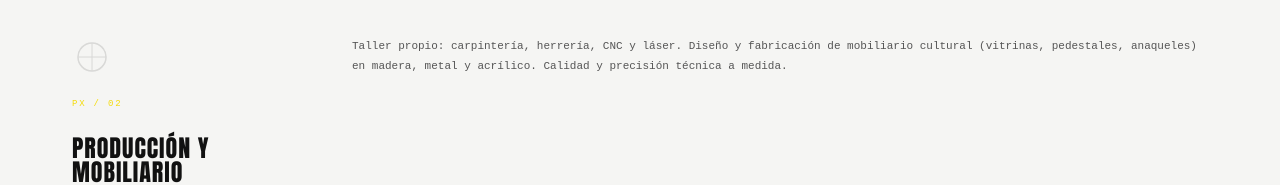
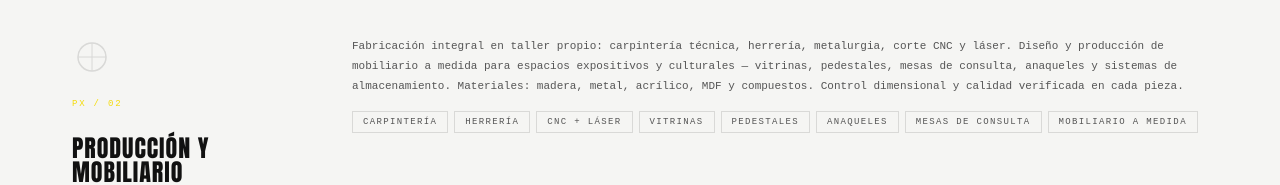
Before and after one commit to Edward9909/promax, a plain HTML site: page index.html in a window 1280 px wide. Shown: the part 2269-2454 px from the top of the page. Drawn offline with nearby package versions, Linux system fonts and the light colour scheme.

Commit message:
Update index.html

```diff
--- a/index.html
+++ b/index.html
@@ -470,7 +470,12 @@ footer { padding:40px; border-top:1px solid var(--border); display:grid; grid-te
           <div class="serv-name">Producción y<br>Mobiliario</div>
         </div>
         <div class="serv-body">
-          <p class="serv-desc">Taller propio: carpintería, herrería, CNC y láser. Diseño y fabricación de mobiliario cultural (vitrinas, pedestales, anaqueles) en madera, metal y acrílico. Calidad y precisión técnica a medida.</p>
+          <p class="serv-desc">Fabricación integral en taller propio: carpintería técnica, herrería, metalurgia, corte CNC y láser. Diseño y producción de mobiliario a medida para espacios expositivos y culturales — vitrinas, pedestales, mesas de consulta, anaqueles y sistemas de almacenamiento. Materiales: madera, metal, acrílico, MDF y compuestos. Control dimensional y calidad verificada en cada pieza.</p>
+          <div class="serv-tags">
+            <span class="serv-tag">Carpintería</span><span class="serv-tag">Herrería</span><span class="serv-tag">CNC + Láser</span><span class="serv-tag">Vitrinas</span><span class="serv-tag">Pedestales</span><span class="serv-tag">Anaqueles</span><span class="serv-tag">Mesas de consulta</span><span class="serv-tag">Mobiliario a medida</span>
+          </div>
+        </div>
+      </div>
     </div>
     <!-- PX/03 Diseño y Producción Gráfica -->
     <div class="servicio-item reveal" style="transition-delay:.2s">
```
